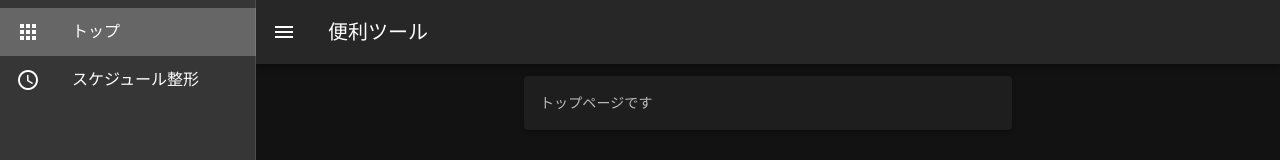
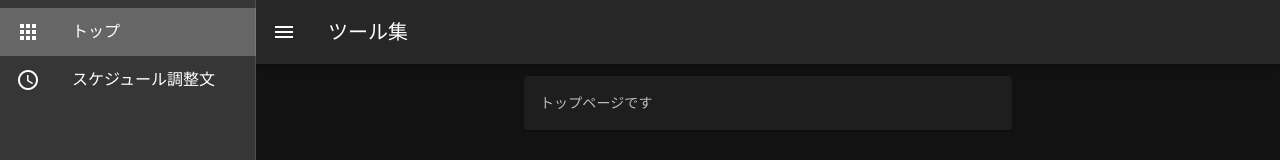
Before and after one commit to running1017/my-tools, a Nuxt app: page / in a window 1280 px wide. Shown: the top 160 px of the page. Built offline with nearby package versions, Linux system fonts and the light colour scheme.

Commit message:
github actionsテスト

```diff
--- a/layouts/default.vue
+++ b/layouts/default.vue
@@ -45,11 +45,11 @@ export default {
         },
         {
           icon: 'mdi-clock-outline',
-          title: 'スケジュール整形',
+          title: 'スケジュール調整文',
           to: '/schedule',
         },
       ],
-      title: '便利ツール',
+      title: 'ツール集',
     }
   },
 }
```
